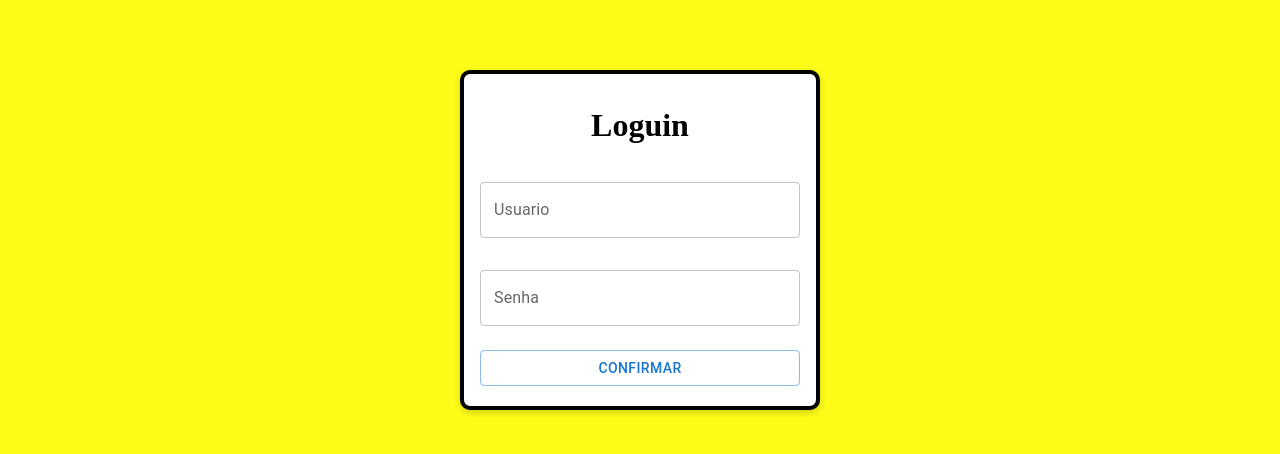
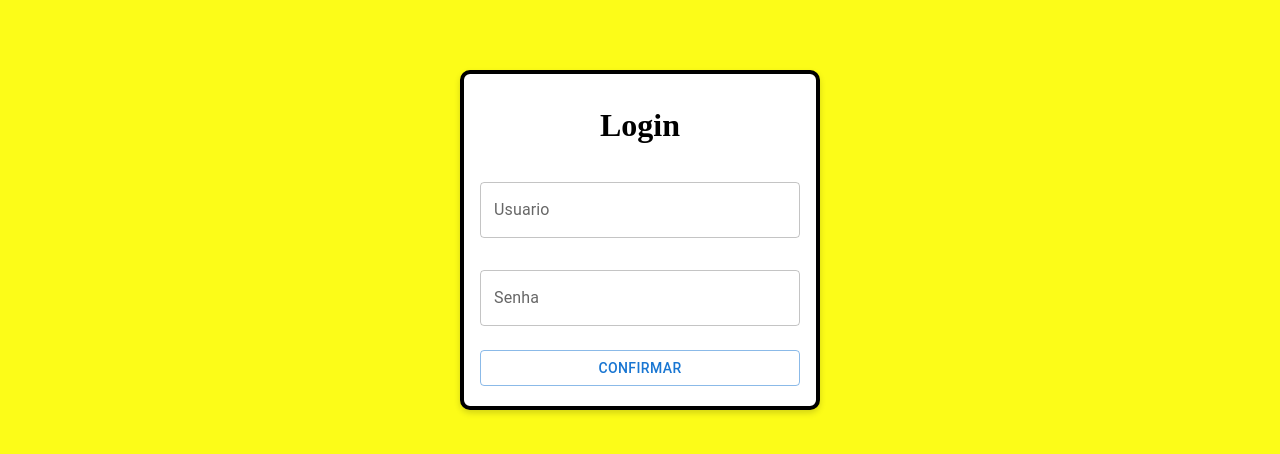
Before and after one commit to sadomoso/EstoqueOnline, a React (Create React App) app: page / in a window 1280 px wide. Shown: the part 160-614 px from the top of the page. Built offline with nearby package versions, Linux system fonts and the light colour scheme.

Commit message:
Creacao do consumo do backend e adaptação da resposta da pagina Login

```diff
--- a/db.json
+++ b/db.json
@@ -3,12 +3,14 @@
         {
             "id": 1,
             "Usuario": "Felipe",
-            "Senha": "Ferreira"
+            "Senha": "Ferreira",
+            "ADM" : true
         },
         {
             "id" : 2,
             "Usuario" : "Luciano",
-            "Senha" : "123"
+            "Senha" : "123",
+            "ADM" : false
         }
     ]
 }
--- a/package.json
+++ b/package.json
@@ -10,6 +10,7 @@
     "@testing-library/jest-dom": "^5.17.0",
     "@testing-library/react": "^13.4.0",
     "@testing-library/user-event": "^13.5.0",
+    "axios": "^1.5.0",
     "react": "^18.2.0",
     "react-dom": "^18.2.0",
     "react-router-dom": "^6.15.0",
@@ -22,7 +23,7 @@
     "build": "react-scripts build",
     "test": "react-scripts test",
     "eject": "react-scripts eject",
-    "backend" : "npx json-server --watch db.json --port 4000"
+    "backend": "npx json-server --watch db.json --port 4000"
   },
   "eslintConfig": {
     "extends": [
--- a/src/Paginas/Login.js
+++ b/src/Paginas/Login.js
@@ -1,54 +1,68 @@
-import { Alert, Box } from "@mui/material"
-import ButtonP from "../Components/Button.module"
+import { Box } from "@mui/material";
+import ButtonP from "../Components/Button.module";
 import loginRequisicao from "../Requisicoes/Login.Requisicao";
 import React, { useState } from "react";
 import TextFieldP from "../Components/TextField.module";
 import { useNavigate } from "react-router-dom";
 
 export default function Login() {
-    const [usuario, setUsuario] = useState(""); // Estado para armazenar o usuário
-    const [senha, setSenha] = useState(""); // Estado para armazenar a senha
+  const [usuario, setUsuario] = useState("");
+  const [senha, setSenha] = useState("");
   const navigate = useNavigate();
 
-    const handleLogin = () => {
-        setUsuario(usuario)
-        setSenha(senha)
-        // Aqui você pode acessar os valores de usuário e senha
-        const loginsucesso = loginRequisicao(usuario, senha);
-        if (loginsucesso == true) {
+  const handleLogin = async () => {
+    try {
+      // Chama a função de requisição de login de forma assíncrona
+      const loginsucesso = await loginRequisicao(usuario, senha);
+
+      if (loginsucesso === true) {
         navigate("/Home");
+        console.log("chegou aqui");
+      } else {
+        alert("Usuário ou Senha incorretos");
       }
-        else {
-            alert('Login ou Senha incorretos')
+    } catch (error) {
+      console.error(error);
+      alert("Erro ao fazer login"); // Trate o erro de login de acordo com suas necessidades
     }
-
-        // Chama a função de requisição de login
   };
 
   return (
-        <Box display='flex' justifyContent='center' alignItems='center' height='100vh'>
     <Box
-                component='form'
-                width='40vh'
-                height='300px'
+      display="flex"
+      justifyContent="center"
+      alignItems="center"
+      height="100vh"
+    >
+      <Box
+        component="form"
+        width="40vh"
+        height="300px"
         p={2}
-                display='flex'
-                flexDirection='column'
-                alignItems='center'
-                justifyContent='center'
-                borderRadius={'10px'}
-                borderColor={'Grey'}
-                sx={{ backgroundColor: 'white' }}
-                border={'4px solid'}
-                boxShadow='0px 3px 6px rgba(0, 0, 0, 0.16)'
-            // Remova a margem superior da primeira Box
+        display="flex"
+        flexDirection="column"
+        alignItems="center"
+        justifyContent="center"
+        borderRadius={"10px"}
+        borderColor={"Grey"}
+        sx={{ backgroundColor: "white" }}
+        border={"4px solid"}
+        boxShadow="0px 3px 6px rgba(0, 0, 0, 0.16)"
       >
-                <h1>Loguin</h1>
-                <TextFieldP propsTexto={{ Texto: "Usuario" }} propsType={{ Type: 'text' }} propsOnChange={(e) => setUsuario(e.target.value)} ></TextFieldP>
+        <h1>Login</h1>
+        <TextFieldP
+          propsTexto={{ Texto: "Usuario" }}
+          propsType={{ Type: "text" }}
+          propsOnChange={(e) => setUsuario(e.target.value)}
+        ></TextFieldP>
 
-                <TextFieldP propsTexto={{ Texto: 'Senha' }} propsType={{ Type: 'Password' }} propsOnChange={(e) => setSenha(e.target.value)}></TextFieldP>
-                <ButtonP Texto='Confirmar' propsFunciton={handleLogin} />
+        <TextFieldP
+          propsTexto={{ Texto: "Senha" }}
+          propsType={{ Type: "Password" }}
+          propsOnChange={(e) => setSenha(e.target.value)}
+        ></TextFieldP>
+        <ButtonP Texto="Confirmar" propsFunciton={handleLogin} />
       </Box>
     </Box>
-    )
+  );
 }
--- a/src/Requisicoes/Login.Requisicao.js
+++ b/src/Requisicoes/Login.Requisicao.js
@@ -1,13 +1,18 @@
-import { Alert } from "@mui/material";
-import React from "react";
-import { Link } from "react-router-dom";
+import axios from "axios";
 
-
-export default function loginRequisicao(usuario, senha) {
-    if (usuario === 'Felipe' && senha === '123') {
-        return true; // Login bem-sucedido
-    } else {
-        return false; // Login não foi bem-sucedido
+export default async function loginRequisicao(usuario, senha) {
+    try {
+        const resposta = await axios.get(`http://localhost:4000/Contas?Usuario=${usuario}&Senha=${senha}`);
+        if (resposta.data.length > 0) {
+            // Usuário e senha válidos
+            return true;
+        } else {
+            // Usuário ou senha inválidos
+            return false;
+        }
+    }
+    catch (error) {
+        console.log("conexão falhou!");
     }
 
 }
```
Also changed, not shown: 1 other file (tests, documents, lock files or other folders). Lines whose indentation alone changed are shown as unchanged.
